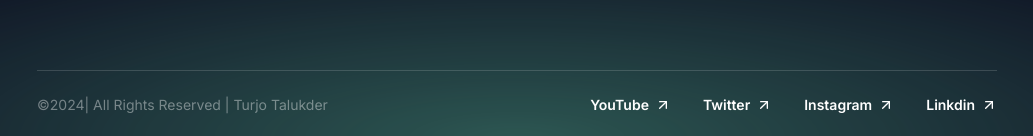
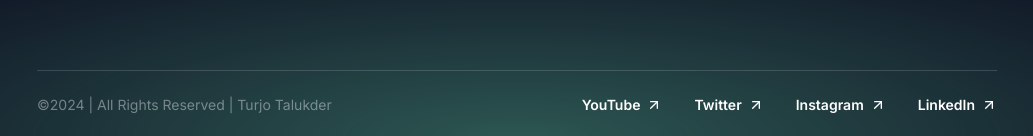
Before and after one commit to turjot55/protfolio, a Next.js app: page / in a window 1280 px wide. Shown: the part 5642-5778 px from the top of the page, without its empty margins (123-1156 px from the left). Built offline with nearby package versions, Linux system fonts and the light colour scheme; a web font is replaced by a local one.

Commit message:
footer buton fixed

```diff
--- a/src/sections/Contact.tsx
+++ b/src/sections/Contact.tsx
@@ -1,20 +1,18 @@
 import ArrowUpRightIcon from "@/assets/icons/arrow-up-right.svg";
 import grainImage from "@/assets/images/grain.jpg";
-import StarIcon from "@/assets/icons/star.svg";
-import Image from "next/image";
 
 export const ContactSection = () => {
   return (
     <section id="contact">
       <div className="py-16 pt-12 lg:py-24 lg:pt-20">
         <div className="container">
-          <div className="bg-gradient-to-r from-emerald-300 to-sky-400 text-gray-900 py-8 px-10 rounded-3xl text-center md:text-left relative overflow-hidden z-0">
+          <div className="bg-gradient-to-r from-emerald-300 to-sky-400 text-gray-900 py-8 px-10 rounded-3xl text-center md:text-left relative overflow-hidden z-10">
             <div
               className="absolute inset-0 opacity-5 -z-10"
               style={{
                 backgroundImage: `url(${grainImage.src})`,
               }}></div>
-            <div className="flex flex-col md:flex-row gap-8 md:gap-16 items-center">
+            <div className="flex flex-col md:flex-row gap-8 md:gap-16 items-center z-10">
               <div>
                 <h2 className="font-serif text-2xl md:text-3xl">
                   Let&apos;s create something amazing together
@@ -30,7 +28,6 @@ export const ContactSection = () => {
                   <a href="mailto:turjo_t@yahoo.com?subject=Contact&body=Hello%20Turjo,%0D%0A">
                     <span className="font-semibold">Contact Me</span>
                   </a>
-
                   <ArrowUpRightIcon className="size-4" />
                 </button>
               </div>
--- a/src/sections/Footer.tsx
+++ b/src/sections/Footer.tsx
@@ -17,31 +17,28 @@ const footerLink = [
     href: "#",
   },
   {
-    title: "Linkdin",
+    title: "LinkedIn",
     href: "https://www.linkedin.com/in/turja-talukder-6a0a5a103/",
   },
 ];
 
 export const Footer = () => {
   return (
-    <footer className="relative -z-10 overflow-x-clip">
-      <div
-        className="absolute h-[400px] w-[1600px] bottom-0 left-1/2 -translate-x-1/2 bg-emerald-300/30 [mask-image:radial-gradient(50%_50%_at_bottom_center,black,transparent)]  -z-10 "
-        // style={{
-        //   backgroundImage: `url(${grainImage.src})`,
-        // }}
-      ></div>
-      <div className="container">
+    <footer className="relative z-0 overflow-x-clip">
+      <div className="absolute h-[400px] w-[1600px] bottom-0 left-1/2 -translate-x-1/2 bg-emerald-300/30 [mask-image:radial-gradient(50%_50%_at_bottom_center,black,transparent)] -z-10"></div>
+      <div className="container z-10">
         <div className="border-t border-white/15 py-6 text-sm flex flex-col md:flex-row md:justify-between items-center gap-8">
-          <div className="text-white/40 text-center text-wrap ">
-            &copy;{date.getFullYear()}| All Rights Reserved | Turjo Talukder
+          <div className="text-white/40 text-center text-wrap">
+            &copy;{date.getFullYear()} | All Rights Reserved | Turjo Talukder
           </div>
           <nav className="flex flex-col md:flex-row items-center gap-8">
             {footerLink.map((footer) => {
               return (
                 <a
-                  href="#"
+                  href={footer.href}
                   key={footer.title}
+                  target="_blank"
+                  rel="noopener noreferrer"
                   className="inline-flex items-center gap-1.5">
                   <span className="font-semibold">{footer.title}</span>
                   <ArrowUpRightIcon className="size-4" />
```
